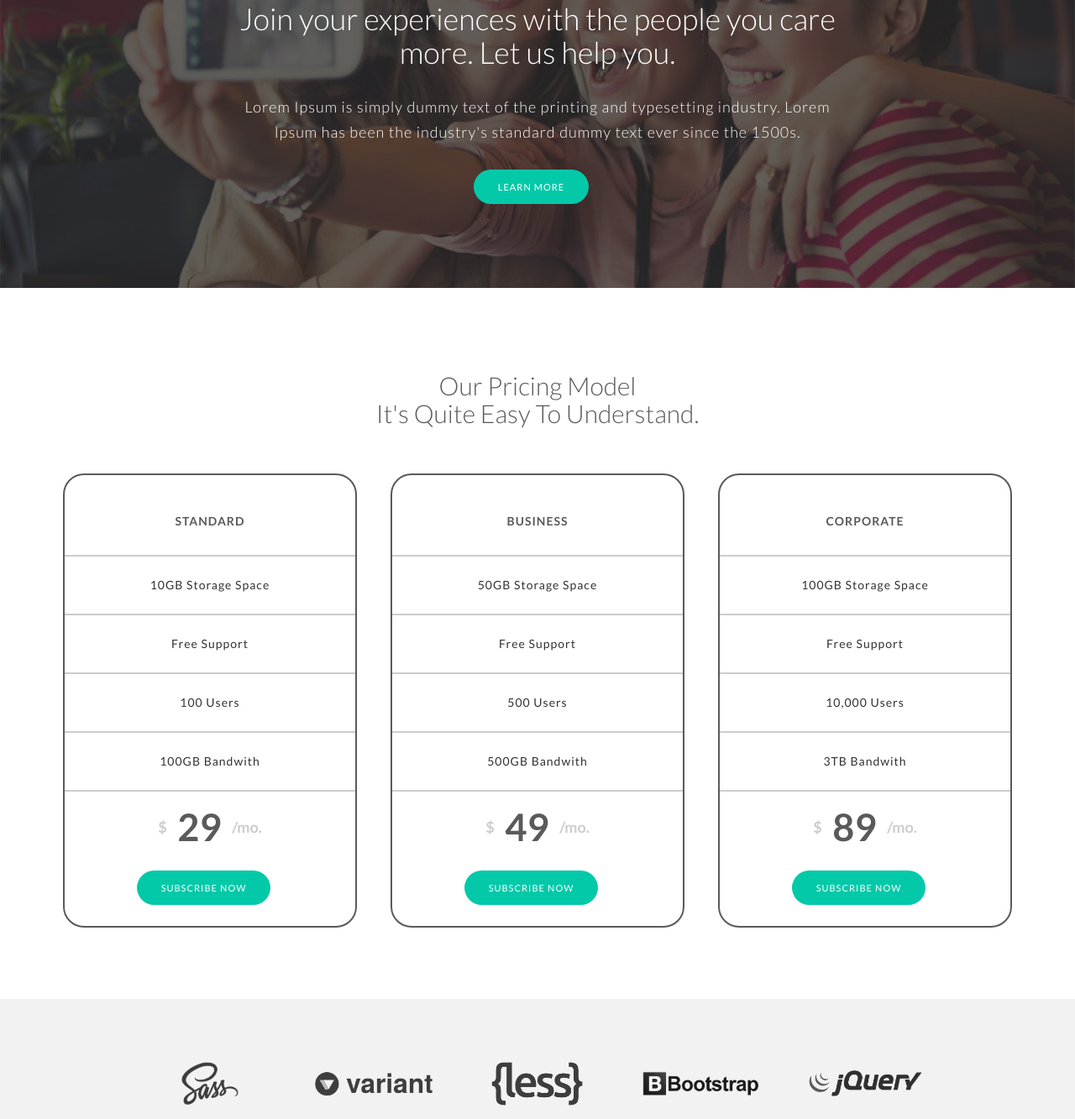
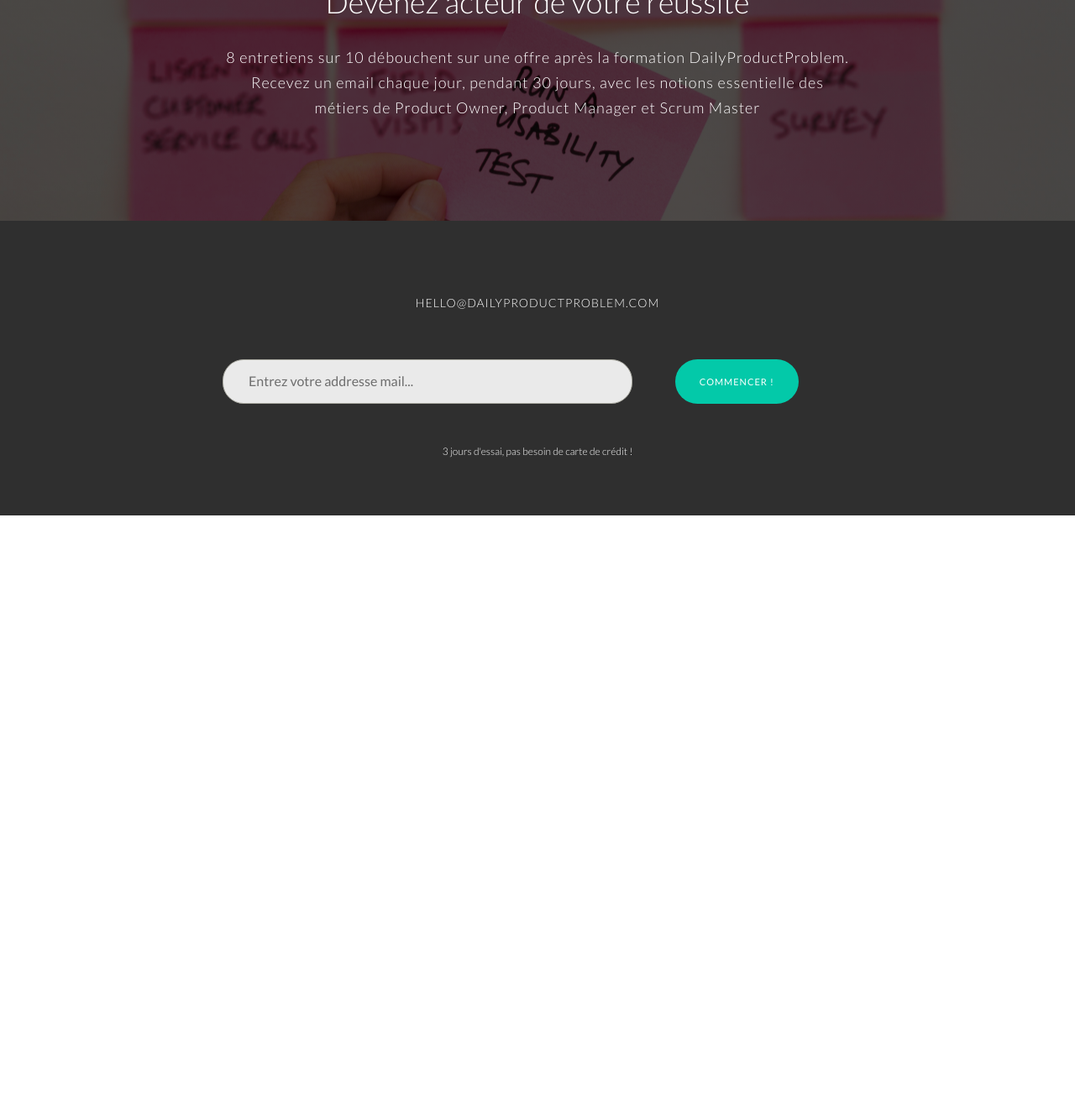
Before and after one commit to Antonhansel/dailyproductproblem, a plain HTML site: page index.html in a window 1280 px wide. Shown: the part 1334-2667 px from the top of the page at 84% size. After the commit the page ends 1948 px from the top, so only its background shows below. Drawn offline with Linux system fonts and the light colour scheme; files whose address does not match are found by name.

Commit message:
First draft

```diff
--- a/assets/css/style.css
+++ b/assets/css/style.css
@@ -178,7 +178,8 @@
 
 /* HEADER SECTION */
 #h {
-	background: url(../img/header.jpg) no-repeat center top;
+	background: linear-gradient( rgba(0, 0, 0, 0.5), rgba(0, 0, 0, 0.5) ), url(../img/desktop_image.jpg) no-repeat center top;
+	/* background: url(../img/desktop_image.jpg) no-repeat center top; */
 	padding-top: 180px;
 	text-align:center;
 	background-attachment: relative;
@@ -235,12 +236,12 @@
 
 /* SEP */
 #sep {
-	background: url(../img/sep.jpg) no-repeat center top;
-	padding-top: 90px;
+	background: linear-gradient( rgba(0, 0, 0, 0.7), rgba(0, 0, 0, 0.7) ), url(../img/paper_image.jpg) no-repeat center top;
+	padding-top: 70px;
 	text-align:center;
 	background-attachment: relative;
 	background-position: center center;
-	min-height: 450px;
+	min-height: 370px;
 	width: 100%;
 	color: white;
 
--- a/index.html
+++ b/index.html
@@ -8,7 +8,7 @@
     <meta name="author" content="">
     <link rel="icon" href="assets/img/favicon.ico">
 
-    <title>BlackTie.co - Sumo Lading</title>
+    <title>DailyProductProblem</title>
 
     <!-- Bootstrap core CSS -->
     <link href="assets/css/bootstrap.css" rel="stylesheet">
@@ -31,23 +31,25 @@
   <body>
 
     <div id="h">
-      <div class="logo">BLACKTIE.CO</div>
-      <div class="social hidden-xs">
+      <div class="logo">DAILYPRODUCTPROBLEM.COM</div>
+      <!-- <div class="social hidden-xs">
         <a href="#"><i class="ion-social-twitter"></i></a>
         <a href="#"><i class="ion-social-instagram"></i></a>
         <a href="#"><i class="ion-social-facebook"></i></a>
-      </div>
+      </div> -->
       <div class="container">
         <div class="row">
           <div class="col-md-8 col-md-offset-2 centered">
-            <h1>Welcome to our new app site.<br/>Sign up now & prepare to enjoy our service.</h1>
+            <h1>Decrochez votre prochain job de </br>Product Owner/Manager en 30 jours !
+              <!-- <br/>Recevez chaque jour une nouvelle notion pour progresser! -->
+            </h1>
             <div class="mtb">
               <form role="form" action="register.php" method="post" enctype="plain">
-                <input type="email" name="email" class="subscribe-input" placeholder="Enter your e-mail address..." required>
-                <button class='btn btn-conf btn-green' type="submit">Sart your free trial</button>
+                <input type="email" name="email" class="subscribe-input" placeholder="Entrez votre addresse mail..." required>
+                <button class='btn btn-conf btn-green' type="submit">Commencer !</button>
               </form>
             </div><!--/mt-->
-            <h6>30 DAY FREE TRIAL - NO CREDIT CARD NEEDED.</h6>
+            <h6>3 jours d'essai, pas besoin de carte de crédit !</h6>
           </div>
         </div><!--/row-->
       </div><!--/container-->
@@ -56,103 +58,36 @@
     <div class="container ptb">
       <div class="row">
         <div class="col-md-6">
-          <h2>All the features you want in this kind of apps you'll got it here.</h2>
-          <p class="mt">Lorem Ipsum is simply dummy text of the printing and typesetting industry. Lorem Ipsum has been the industry's standard dummy text ever since the 1500s, when an unknown printer took a galley of type and scrambled it to make a type specimen book.</p>
-          <p class="store">
-            <a href="#"><img src="assets/img/app-store.png" height="50" alt=""></a>
-            <a href="#"><img src="assets/img/google-play.png" height="50" alt=""></a>
-          </p>
+          <h2>Les objectifs de la formation</h2>
+          <p class="mt">
+            - Comprendre les principes de la méthode agile/SCRUM
+            </br>- Assurer son rôle de Scrum Product Owner.
+            </br>- Identifier le rôle des différents acteurs.
+            </br>- Mettre en œuvre la démarche SCRUM et l'adapter à son contexte.
+            </br>- Décrochez le travail de vos rêves !
+      </p>
         </div>
         <div class="col-md-6">
           <img src="assets/img/phone.png" class="img-responsive mt" alt="">
         </div>
-      </div><!--/row-->
-    </div><!--/container-->
+      </div>
+    </div>
+
+      <!--/row-->
+    <!--/container-->
 
     <div id="sep">
       <div class="container">
         <div class="row centered">
           <div class="col-md-8 col-md-offset-2">
-            <h1>Join your experiences with the people you care more. Let us help you.</h1>
-            <h4>Lorem Ipsum is simply dummy text of the printing and typesetting industry. Lorem Ipsum has been the industry's standard dummy text ever since the 1500s.</h4>
-            <p><button class="btn btn-conf-2 btn-green">Learn More</button></p>
-          </div><!--/col-md-8-->
+            <h1>Devenez acteur de votre réussite</h1>
+            <h4>8 entretiens sur 10 débouchent sur une offre après la formation DailyProductProblem. Recevez un email chaque jour, pendant 30 jours, avec les notions essentielle des métiers de Product Owner, Product Manager et Scrum Master</h4>
+          </div>
         </div>
       </div>
-    </div><!--/sep-->
-
-    <div class="container ptb">
-      <div class="row centered">
-        <h2 class="mb">Our Pricing Model<br/>It's Quite Easy To Understand.</h2>
-        <div class="col-md-4">
-          <div class="price-table">
-              <div class="p-head">
-                Standard
-              </div>
-              <div class="p-body">
-                <ul class="features">
-                  <li>10GB Storage Space</li>
-                  <li>Free Support</li>
-                  <li>100 Users</li>
-                  <li>100GB Bandwith</li>
-                </ul>
-                <div class="price">
-                  <span class="sub">$</span>
-                  <span class="detail">29</span>
-                  <span class="sub">/mo.</span>
-                </div><!--/price-->
-                <button class="btn btn-conf-2 btn-green">Subscribe Now</button>
-              </div><!--/p-body-->
-          </div><!--/price-table-->
-        </div><!--/col-md-4-->
-
-         <div class="col-md-4">
-          <div class="price-table">
-              <div class="p-head">
-                Business
-              </div>
-              <div class="p-body">
-                <ul class="features">
-                  <li>50GB Storage Space</li>
-                  <li>Free Support</li>
-                  <li>500 Users</li>
-                  <li>500GB Bandwith</li>
-                </ul>
-                <div class="price">
-                  <span class="sub">$</span>
-                  <span class="detail">49</span>
-                  <span class="sub">/mo.</span>
-                </div><!--/price-->
-                <button class="btn btn-conf-2 btn-green">Subscribe Now</button>
-              </div><!--/p-body-->
-          </div><!--/price-table-->
-        </div><!--/col-md-4-->
-
-         <div class="col-md-4">
-          <div class="price-table">
-              <div class="p-head">
-                Corporate
-              </div>
-              <div class="p-body">
-                <ul class="features">
-                  <li>100GB Storage Space</li>
-                  <li>Free Support</li>
-                  <li>10,000 Users</li>
-                  <li>3TB Bandwith</li>
-                </ul>
-                <div class="price">
-                  <span class="sub">$</span>
-                  <span class="detail">89</span>
-                  <span class="sub">/mo.</span>
-                </div><!--/price-->
-                <button class="btn btn-conf-2 btn-green">Subscribe Now</button>
-              </div><!--/p-body-->
-          </div><!--/price-table-->
-        </div><!--/col-md-4-->
-      </div><!--/row-->
-    </div><!--/container-->
-
-    <div id="g">
+    </div>
+<!--
+     <div id="g">
       <div class="container">
         <div class="row sponsor centered">
           <div class="col-sm-2 col-sm-offset-1">
@@ -170,52 +105,32 @@
           <div class="col-sm-2">
             <img src="assets/img/client5.png" alt="">
           </div>
-        </div><!--/row-->
+        </div>
       </div>
-    </div><!--/g-->
-
-    <div id="green">
-      <div class="container">
-        <div class="row">
-          <div class="col-md-6 col-md-offset-3 centered">
-            <div id="carousel-example-generic" class="carousel slide" data-ride="carousel">
-              <!-- Wrapper for slides -->
-              <div class="carousel-inner">
-                <div class="item active">
-                  <h3>I enjoyed so much the last edition of Landing Sumo, that I bought the tickets for the new one edition of the event the first day.</h3>
-                  <h5><tgr>DAVID JHONSON</tgr></h5>
-                </div>
-                <div class="item">
-                  <h3>It is a long established fact that a reader will be distracted by the readable content of a page when looking at its layout.</h3>
-                  <h5><tgr>MARK LAWRENCE</tgr></h5>
-                </div>
-                <div class="item">
-                  <h3>There are many variations of passages of Lorem Ipsum available, but the majority have suffered alteration, by injected humour.</h3>
-                  <h5><tgr>LISA SMITH</tgr></h5>
-                </div>
-              </div>
-            </div><!--/Carousel-->
-
-          </div>
-        </div><!--/row-->
-      </div><!--/container-->
-    </div><!--/green-->
-
+    </div> -->
+    <!-- GREEN CONTAINER -->
     <div id="f">
       <div class="container">
         <div class="row centered">
-          <h2>You Can Contact Us</h2>
-          <h5>HELLO@LANDINGSUMO.COM</h5>
+          <h5>HELLO@DAILYPRODUCTPROBLEM.COM</h5>
 
-          <p class="mt">
+          <!-- <p class="mt">
             <a href="#"><i class="ion-social-twitter"></i></a>
             <a href="#"><i class="ion-social-dribbble"></i></a>
             <a href="#"><i class="ion-social-instagram"></i></a>
             <a href="#"><i class="ion-social-facebook"></i></a>
             <a href="#"><i class="ion-social-pinterest"></i></a>
             <a href="#"><i class="ion-social-tumblr"></i></a>
-          </p>
-          <h6 class="mt">COPYRIGHT 2014 - LANDING SUMO</h6>
+          </p> -->
+          <div class="col-md-8 col-md-offset-2 centered">
+          <div class="mtb">
+              <form role="form" action="register.php" method="post" enctype="plain">
+                <input type="email" name="email" class="subscribe-input" placeholder="Entrez votre addresse mail..." required>
+                <button class='btn btn-conf btn-green' type="submit">Commencer !</button>
+              </form>
+            </div><!--/mt-->
+            <h6>3 jours d'essai, pas besoin de carte de crédit !</h6>
+          </div>
         </div><!--/row-->
       </div><!--/container-->
     </div><!--/F-->
```
Also changed, not shown: save_green_container.html (added, +26 -0 lines), assets/img/desktop_image.jpg (added), assets/img/paper_image.jpg (added).
